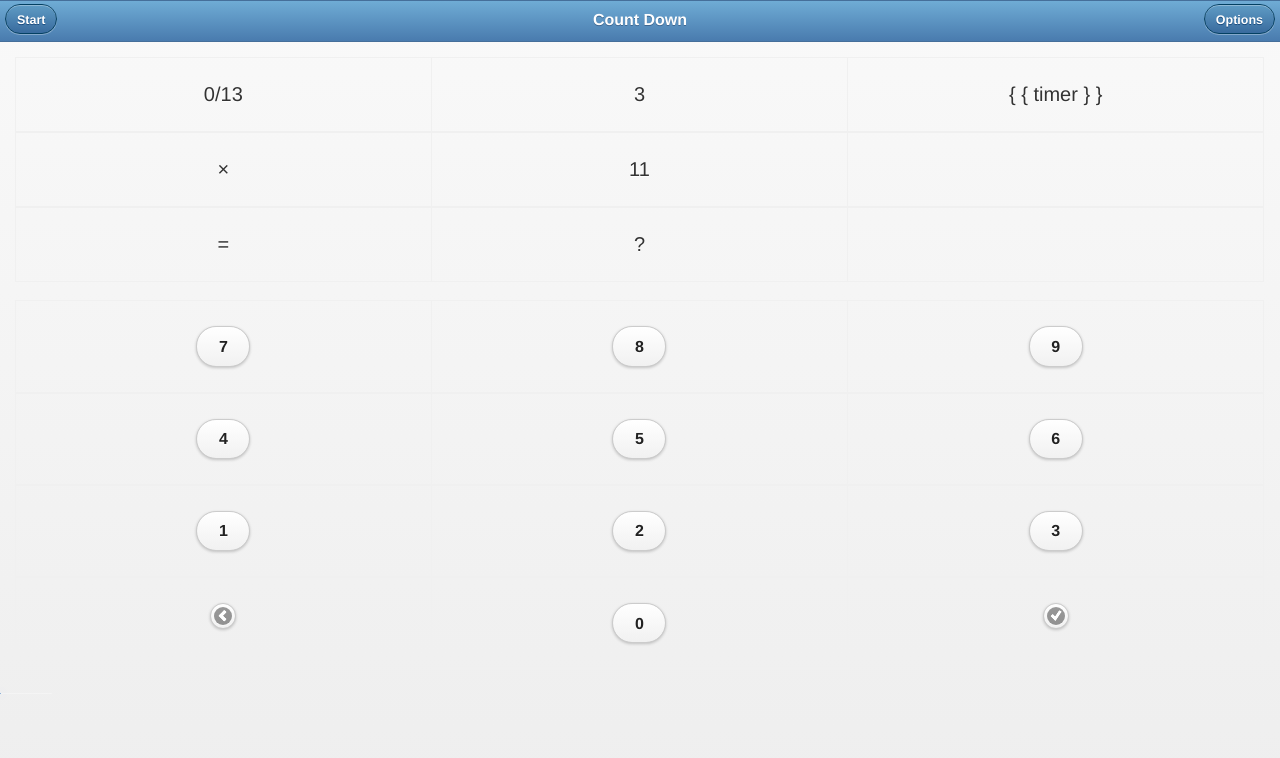
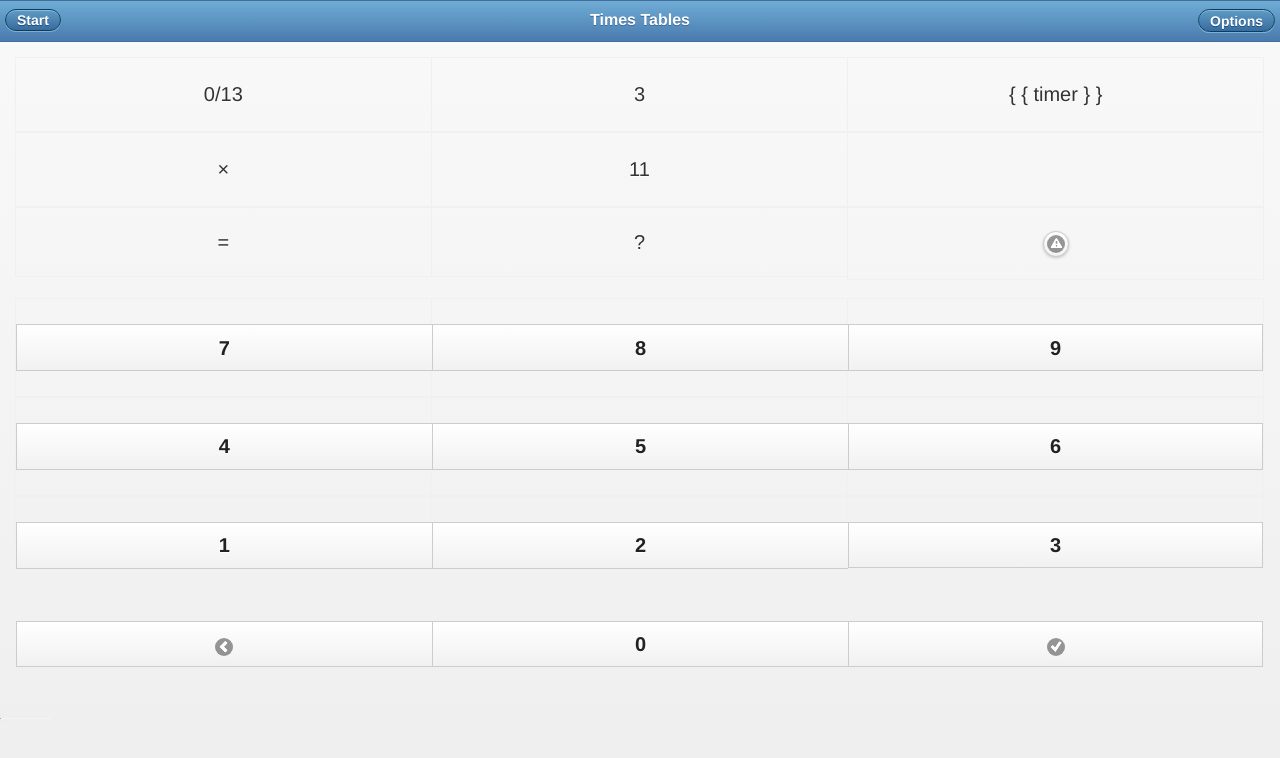
Before and after one commit to caseman72/rockalldaylong.com, a plain HTML site: page index.html in a window 1280 px wide. Drawn offline with Linux system fonts and the light colour scheme.

Commit message:
button fixes and wrong answers

```diff
--- a/assets/app.js
+++ b/assets/app.js
@@ -39,23 +39,37 @@ angular
 
 		$scope.$watch("answer", function(a, b) {
 			if(a) {
-				setTimeout(function(){ angular.element("#focusonthis").trigger("focus"); }, 600);
+				var activeBtnClass = $scope.activeBtnClass;
+				setTimeout(function(){
+					angular.element("#main")
+						.find("#focusonthis").trigger("focus").end()
+						.find("."+activeBtnClass).removeClass(activeBtnClass);
+				}, 500);
 
-				if (a !== "?" && parseInt(a, 10) == ($scope.y * $scope.x)) {
-					$scope.gotit_right = true;
-					var self = $scope;
-					setTimeout(function() { self.next(); }, 600);
+				if (a !== "?") {
+					if (parseInt(a, 10) == ($scope.y * $scope.x)) {
+						$scope.gotit_right = true;
+						var self = $scope;
+						setTimeout(function() { self.next(1); }, 600);
+					}
+					else if((""+a).length >= (""+($scope.y * $scope.x)).length) {
+						$scope.gotit_wrong = true;
+						var self = $scope;
+						setTimeout(function() { self.next(0); }, 600);
+					}
+					$scope.$apply();
 				}
 			}
 		});
 
-		$scope.next = function() {
+		$scope.next = function(correct) {
 			// todo - check for wrongs, reset after last one, etc
-			$scope.ok[$scope.index] = 1;
+			$scope.ok[$scope.index] = correct;
 			$scope.index++;
 			$scope.x = $scope.xs[$scope.index];
 			$scope.answer = "?";
 			$scope.gotit_right = false;
+			$scope.gotit_wrong = false;
 			$scope.correct = angular._.reduce($scope.ok, function(a,b){ return a+b; });
 			$scope.$apply();
 		};
@@ -85,8 +99,7 @@ angular
 		};
 
 		$scope.operator = "+";
-		$scope.focusBtnClass = "ui-focus";
-		$scope.activeBtnClass = "ui-active";
+		$scope.activeBtnClass = angular.element.mobile.activeBtnClass;
 	})
 	.config(["$routeProvider", "$httpProvider",
 		function($routeProvider, $httpProvider) {
--- a/assets/custom.css
+++ b/assets/custom.css
@@ -4,6 +4,16 @@
 	padding: 2% 0;
 	font-size: 20px;
 	border: 1px solid #F0F0F0;
+}
+.smaller {
+	padding: 1.8% 0 !important;
+}
+
+.smalltext {
+	top: 8px !important;
+}
+.smalltext .ui-btn-text {
+	font-size: 14px;
 }
 
 .border {
@@ -21,6 +31,19 @@
 .ui-btn-icon-notext {
 	margin: 0 auto !important;
 }
+.special-notext > span > span {
+	top: 15px !important;
+}
+
+.ui-btn-inner {
+	padding-top: 2.5% !important;
+	padding-bottom: 2.5% !important;
+}
+
+.ui-btn-text {
+	font-size: 20px;
+}
+
 
 
 /* .small-margin { */
--- a/index.html
+++ b/index.html
@@ -6,7 +6,7 @@
 	<meta name="viewport" content="initial-scale=1.0, user-scalable=no"/>
 	<meta name="apple-mobile-web-app-capable" content="yes"/>
 	<meta name="apple-mobile-web-app-status-bar-style" content="black"/>
-	<title>Tables</title>
+	<title>Times Tables</title>
 	<link rel="stylesheet" href="./assets/jquery.mobile-1.3.0.min.css"/>
 	<link rel="stylesheet" href="./assets/custom.css"/>
 	<script src="./assets/jqm-angular-adapter.min.js"></script>
@@ -16,9 +16,9 @@
 <body>
 <div data-role="page" id="main" ng-controller="MainCtrl" ngm-pagebeforeshow="init()" ngm-pageshow="refresh()">
 	<div data-theme="b" data-role="header">
-		<a data-role="button" href="#page1" class="ui-btn-left" data-icon="">Start</a>
-		<a data-role="button" href="#page1" class="ui-btn-right" data-icon="">Options</a>
-		<h3>Count Down</h3>
+		<a data-role="button" class="ui-btn-left smalltext" data-icon="">Start</a>
+		<a data-role="button" class="ui-btn-right smalltext" data-icon="">Options</a>
+		<h3>Times Tables</h3>
 	</div>
 	<div data-role="content">
 		<div class="ui-grid-b">
@@ -28,28 +28,42 @@
 			<div class="ui-block-a">&times;</div>
 			<div class="ui-block-b border">{{y}}</div>
 			<div class="ui-block-c">&nbsp;</div>
-			<div class="ui-block-a">&equals;</div>
-			<div class="ui-block-b">{{answer}}</div>
-			<div class="ui-block-c">
+			<div class="ui-block-a smaller">&equals;</div>
+			<div class="ui-block-b smaller">{{answer}}</div>
+			<div class="ui-block-c smaller">
 				<span ng-show="gotit_wrong" data-role="button" data-icon="delete" data-iconpos="notext" data-inline="true">&nbsp;</span>
 				<span ng-show="gotit_right" data-role="button" data-icon="check" data-iconpos="notext" data-inline="true">&nbsp;</span>
-				<span ng-show="!gotit_right && !gotit_wrong">&nbsp;</span>
+				<span ng-show="!gotit_right && !gotit_wrong" data-role="button" data-icon="alert" data-iconpos="notext" data-inline="true">&nbsp;</span>
 			</div>
 		</div>
 		<br/>
-		<div class="ui-grid-b">
-			<div class="ui-block-a"><a id="num7" ngm-vclick="guess(7)" data-role="button" class="ui-btn-left" data-icon="">7</a></div>
-			<div class="ui-block-b"><a id="num8" ngm-vclick="guess(8)" data-role="button" class="ui-btn-left" data-icon="">8</a></div>
-			<div class="ui-block-c"><a id="num9" ngm-vclick="guess(9)" data-role="button" class="ui-btn-left" data-icon="">9</a></div>
-			<div class="ui-block-a"><a id="num4" ngm-vclick="guess(4)" data-role="button" class="ui-btn-left" data-icon="">4</a></div>
-			<div class="ui-block-b"><a id="num5" ngm-vclick="guess(5)" data-role="button" class="ui-btn-left" data-icon="">5</a></div>
-			<div class="ui-block-c"><a id="num6" ngm-vclick="guess(6)" data-role="button" class="ui-btn-left" data-icon="">6</a></div>
-			<div class="ui-block-a"><a id="num1" ngm-vclick="guess(1)" data-role="button" class="ui-btn-left" data-icon="">1</a></div>
-			<div class="ui-block-b"><a id="num2" ngm-vclick="guess(2)" data-role="button" class="ui-btn-left" data-icon="">2</a></div>
-			<div class="ui-block-c"><a id="num3" ngm-vclick="guess(3)" data-role="button" class="ui-btn-left" data-icon="">3</a></div>
-			<div class="ui-block-a"><a id="keybs" ngm-vclick="guess('bs')" data-role="button" data-iconpos="notext" data-icon="arrow-l">&nbsp;</a></div>
-			<div class="ui-block-b"><a id="num0" ngm-vclick="guess(0)" data-role="button" class="ui-btn-left" data-icon="">0</a></div>
-			<div class="ui-block-c"><a id="keyenter"ngm-vclick="guess('enter')"  data-role="button" data-iconpos="notext" data-icon="check">&nbsp;</a></div>
+		<div data-role="navbar" data-iconpos="top">
+			<ul>
+				<li><a id="num7" ngm-vclick="guess(7)" data-role="button" class="ui-btn-left" data-icon="">7</a></li>
+				<li><a id="num8" ngm-vclick="guess(8)" data-role="button" class="ui-btn-left" data-icon="">8</a></li>
+				<li><a id="num9" ngm-vclick="guess(9)" data-role="button" class="ui-btn-left" data-icon="">9</a></li>
+			</ul>
+		</div>
+		<div data-role="navbar" data-iconpos="top">
+			<ul>
+				<li><a id="num4" ngm-vclick="guess(4)" data-role="button" class="ui-btn-left" data-icon="">4</a></li>
+				<li><a id="num5" ngm-vclick="guess(5)" data-role="button" class="ui-btn-left" data-icon="">5</a></li>
+				<li><a id="num6" ngm-vclick="guess(6)" data-role="button" class="ui-btn-left" data-icon="">6</a></li>
+			</ul>
+		</div>
+		<div data-role="navbar" data-iconpos="top">
+			<ul>
+				<li><a id="num1" ngm-vclick="guess(1)" data-role="button" class="ui-btn-left" data-icon="">1</a></li>
+				<li><a id="num2" ngm-vclick="guess(2)" data-role="button" class="ui-btn-left" data-icon="">2</a></li>
+				<li><a id="num3" ngm-vclick="guess(3)" data-role="button" class="ui-btn-left" data-icon="">3</a></li>
+			</ul>
+		</div>
+		<div data-role="navbar" data-iconpos="top">
+			<ul>
+				<li><a id="keybs" class="special-notext" ngm-vclick="guess('bs')" data-role="button" data-iconpos="notext" data-icon="arrow-l">&nbsp;</a></li>
+				<li><a id="num0" ngm-vclick="guess(0)" data-role="button" class="ui-btn-left" data-icon="">0</a></li>
+				<li><a id="keyenter" class="special-notext" ngm-vclick="guess('enter')"  data-role="button" data-iconpos="notext" data-icon="check">&nbsp;</a></li>
+			</ul>
 		</div>
 	</div>
 	<a id="focusonthis" data-role="button" class="ui-btn-left" data-icon="" style="height:1px;width:1px;font-size:1px;line-height:1px;">&nbsp;</a>
```
